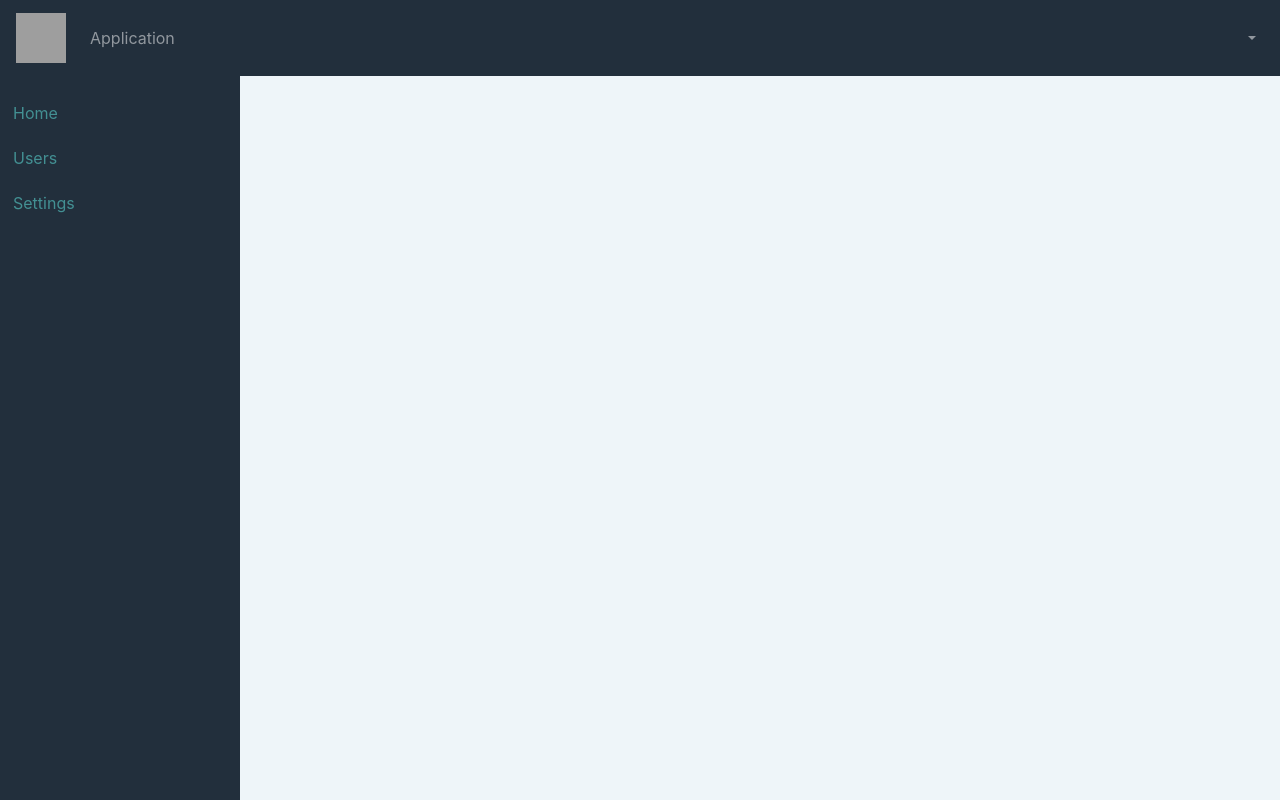
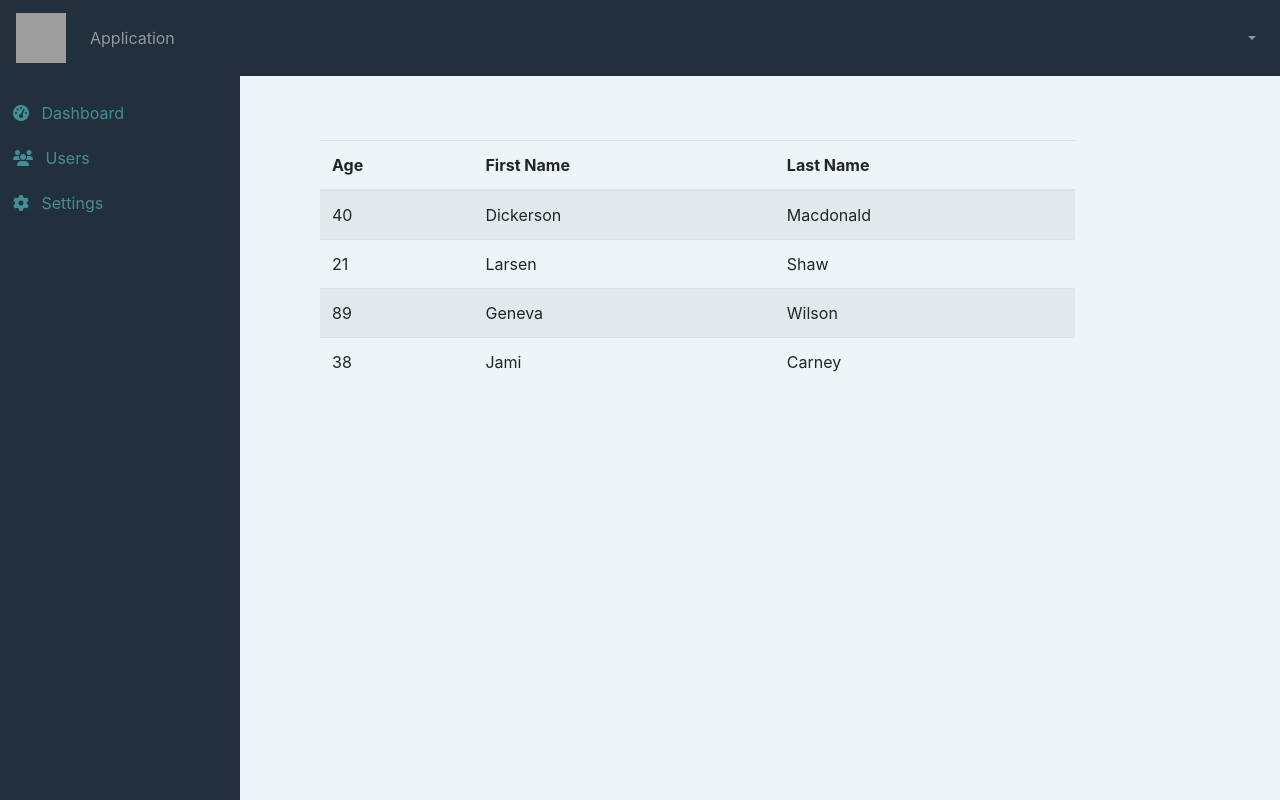
Before and after one commit to Cardinelli/intranet-app, a Vue app: page /home in a window 1280 px wide. Built offline with nearby package versions, Linux system fonts and the light colour scheme; no server answers; grey boxes are pictures that could not be loaded.

Commit message:
Get users list data.

```diff
--- a/src/core/components/layout/DefaultLayout/Navbar.vue
+++ b/src/core/components/layout/DefaultLayout/Navbar.vue
@@ -31,13 +31,13 @@
 
     <div class="sidebar">
       <div class="sidebar-button">
-        <router-link to="/"> Home</router-link>
+        <router-link to="/"><i class="fas fa-tachometer-alt"></i> <span class="ml-2"> Dashboard </span></router-link>
       </div>
       <div class="sidebar-button">
-        <router-link to="/login"> Users</router-link>
+        <router-link to="/users"><i class="fas fa-users"></i> <span class="ml-2"> Users </span></router-link>
       </div>
       <div class="sidebar-button">
-        <router-link to="/"> Settings</router-link>
+        <router-link to="/"><i class="fas fa-cog"></i> <span class="ml-2"> Settings </span></router-link>
       </div>
     </div>
   </div>
@@ -59,9 +59,9 @@
     methods: {
       signOut() {
         firebase.auth().signOut()
-        .then(() => {
-          this.$router.push('/login')
-        })
+          .then(() => {
+            this.$router.push('/login')
+          })
       }
     }
   }
--- a/src/modules/home/Home.vue
+++ b/src/modules/home/Home.vue
@@ -1,13 +1,31 @@
 <template>
-  <div></div>
+  <div class="home">
+      <b-table striped hover :items="items"></b-table>
+  </div>
 </template>
 
 <script>
   export default {
-    name: "Home"
+    name: "Home",
+    data() {
+      return {
+        items: [
+          { age: 40, first_name: 'Dickerson', last_name: 'Macdonald' },
+          { age: 21, first_name: 'Larsen', last_name: 'Shaw' },
+          { age: 89, first_name: 'Geneva', last_name: 'Wilson' },
+          { age: 38, first_name: 'Jami', last_name: 'Carney' }
+        ]
+      }
+    }
   }
 </script>
 
 <style scoped>
 
+  .home {
+    width: 59%;
+    margin-left: 25%;
+    margin-top: 5%;
+  }
+
 </style>
--- a/src/modules/modules.js
+++ b/src/modules/modules.js
@@ -1,2 +1,3 @@
 import './auth/auth.module'
 import './home/home.module'
+import './users/users.module'
--- a/src/modules/users/Users.vue
+++ b/src/modules/users/Users.vue
@@ -1,25 +1,38 @@
 <template>
-  <div class="p-5">
-    <b-table hover :items="items"></b-table>
+  <div class="users-wrapper">
+    <b-table hover :items="users"></b-table>
   </div>
 </template>
 
 <script>
+  import {createNamespacedHelpers} from 'vuex'
+
+  const {mapState, mapActions} = createNamespacedHelpers('users')
+
   export default {
     name: "Users",
     data() {
-      return {
-        items: [
-          {age: 40, first_name: 'Dickerson', last_name: 'Macdonald'},
-          {age: 21, first_name: 'Larsen', last_name: 'Shaw'},
-          {age: 89, first_name: 'Geneva', last_name: 'Wilson'},
-          {age: 38, first_name: 'Jami', last_name: 'Carney'}
-        ]
-      }
+      return {}
+    },
+    computed: {
+      ...mapState({
+        users: state => state.users
+      })
+    },
+    methods: {
+      ...mapActions(['getUsersList'])
+    },
+    beforeMount() {
+      this.getUsersList();
     }
   }
 </script>
 
-<style scoped>
+<style lang="scss" scoped>
+
+  .users-wrapper {
+    margin-left: 25%;
+    margin-top: 5%;
+  }
 
 </style>
--- /dev/null
+++ b/src/modules/users/users.module.js
@@ -0,0 +1,16 @@
+import router from "../../shared/router";
+import Users from "@/modules/users/Users";
+
+let {routes} = router.options;
+const route = routes.find(r => r.path === '/');
+route.children.push({path: '', component: Users, meta: {guest: true}});
+route.children.push({
+  path: 'users',
+  name: 'users',
+  component: Users,
+  alias: '/users',
+  meta: {
+    guest: true
+  }
+});
+router.addRoutes([route]);
--- /dev/null
+++ b/src/modules/users/vuex/index.js
@@ -0,0 +1,27 @@
+import * as firebase from "firebase";
+
+export default {
+  namespaced: true,
+  state: {
+    users: [],
+  },
+  actions: {
+    getUsersList({commit}) {
+      firebase.firestore().collection('users').get()
+        .then(snap => {
+          let data = [];
+          let datum = {};
+          snap.forEach(doc => {
+            datum = doc.data()
+          })
+          data.push(datum);
+          commit('updateUsers', data);
+        })
+    }
+  },
+  mutations: {
+    updateUsers(state, payload) {
+      state.users = payload;
+    }
+  }
+}
--- a/src/plugins/index.js
+++ b/src/plugins/index.js
@@ -1,12 +1,13 @@
 import Vue from 'vue';
 import Vuex from 'vuex';
 import global from './vuex/modules/global'
+import users from './../modules/users/vuex/index'
 
 Vue.use(Vuex);
 
 const store = new Vuex.Store({
   modules: {
-    global
+    global, users
   }
 })
 
```
